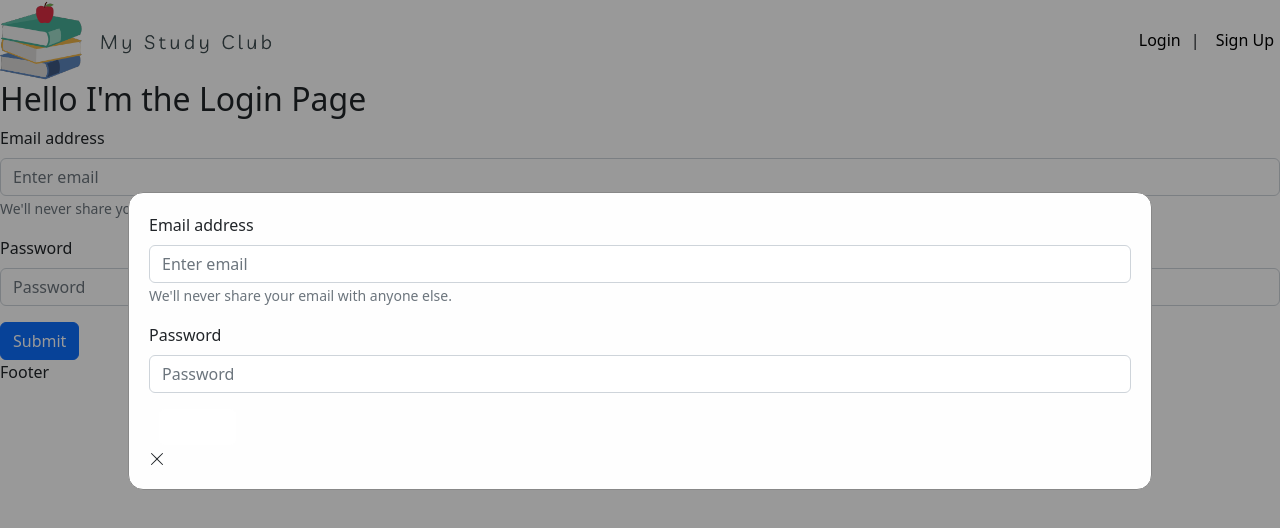
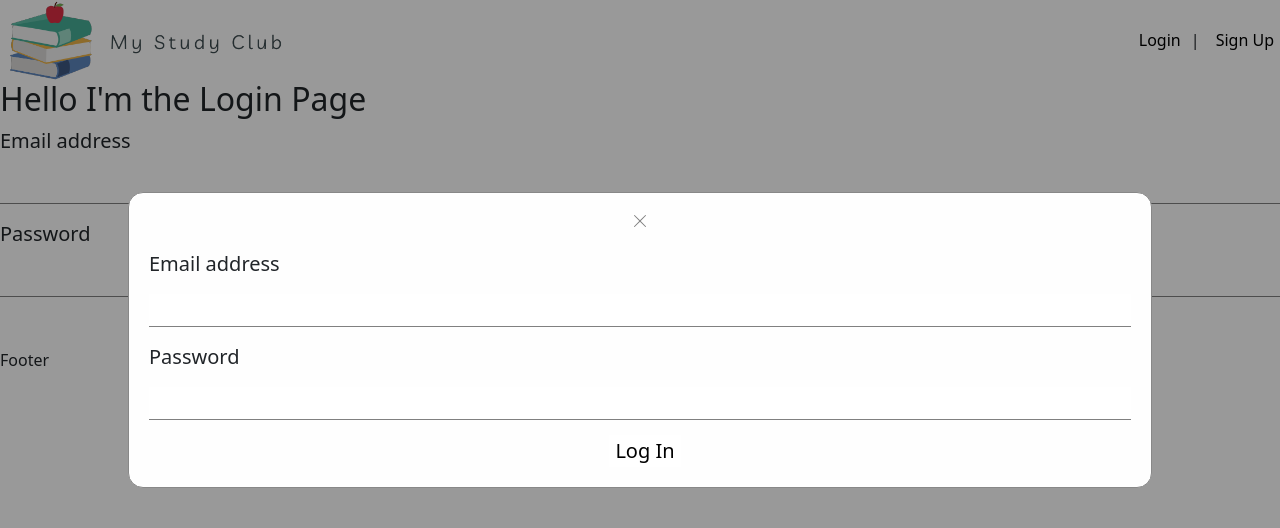
Before and after one commit to zlka/MyStudyClub_Front, a React (Create React App) app: page /login in a window 1280 px wide. Both pictures are taken after a click on the button "Login". Shown: the top 528 px of the page. Built offline with nearby package versions, Linux system fonts and the light colour scheme; a web font is replaced by a local one.

Commit message:
add styling to login form

```diff
--- a/src/Layout/Header/header.css
+++ b/src/Layout/Header/header.css
@@ -4,6 +4,7 @@
     display: flex;
     justify-content: space-between;
     align-items: center;
+    margin-left: 10px;
 
 }
 
@@ -21,7 +22,7 @@
 .registration button {
     border: none;
     margin-left: 10px;
-    background-color: white;;
+    background-color: white;
 }
 
 .modal {
@@ -45,10 +46,17 @@
     border: 1px solid #888;
     width: 80%;
     border-radius: 15px;
-
+    /* border: 2px solid red; */
   }
 
   .exit-btn:hover{
     color:red;
     cursor: pointer;
+    text-align: end;
   }
+  .exit-btn{
+    color:grey;
+    cursor: pointer;
+    width: 100%;
+    margin-bottom:20px;
+  }
--- a/src/Layout/Header/index.js
+++ b/src/Layout/Header/index.js
@@ -9,22 +9,22 @@ function Header(props) {
   const [dis , setDisplay] = useState("")
   const [hidden , setHidden] = useState(true)
 
-  function logMeOut() {
-    axios({
-      method: "POST",
-      url: "http://127.0.0.1:5000/logout"
-    })
+  // function logMeOut() {
+  //   axios({
+  //     method: "POST",
+  //     url: "http://127.0.0.1:5000/logout"
+  //   })
 
-    .then((response) => {
-      props.token()
-    }).catch((error) => {
-      if (error.response) {
-        console.warn(error.response)
-        console.warn(error.response.status)
-        console.warn(error.response.headers)
-      }
-    })
-  }
+  //   .then((response) => {
+  //     props.token()
+  //   }).catch((error) => {
+  //     if (error.response) {
+  //       console.warn(error.response)
+  //       console.warn(error.response.status)
+  //       console.warn(error.response.headers)
+  //     }
+  //   })
+  // }
 
   const openModal= () => {
     setDisplay("block")
@@ -46,17 +46,18 @@ function Header(props) {
         <button id="register" onClick={openModal}> Sign Up </button>
         {/* <button  onClick={logMeOut}>Logout </button> */}
 
-        <div className="modal" style={{display: dis}} hidden={hidden}>
+        <div className="modal" style={{display: dis}} hidden={!hidden}>
           <div className="login-modal">
-            <SignIn />
-            <XLg onClick={closeModal} className="exit-btn"/>
+          <XLg onClick={closeModal} className="exit-btn"/>
+          <SignUp />
           </div>
         </div>
 
-        <div className="modal" style={{display: dis}} hidden={!hidden}>
+        <div className="modal" style={{display: dis}} hidden={hidden}>
           <div className="register-modal">
-            <SignUp />
+
             <XLg onClick={closeModal} className="exit-btn"/>
+            <SignIn />
           </div>
         </div>
 
--- a/src/components/SignIn/index.js
+++ b/src/components/SignIn/index.js
@@ -2,6 +2,7 @@ import React, { useState } from 'react'
 import axios from 'axios';
 import Button from 'react-bootstrap/Button';
 import Form from 'react-bootstrap/Form';
+import './login.css'
 
 
 const SignIn = (props) => {
@@ -47,14 +48,36 @@ const SignIn = (props) => {
   return (
 
   <div>
-    <Form className='login'>
+
+
+
+<form className="login">
+    <label>Email address</label>
+      <input onChange={handleChange}
+        type="email"
+        text={loginForm.email}
+        name="email"
+        id="formInput"
+        value={loginForm.email} />
+     <label>Password</label>
+     <input onChange={handleChange}
+        type="password"
+        text={loginForm.password}
+        name="password"
+        id="formInput"
+        value={loginForm.password} />
+
+      <button id="submit" onClick={logMeIn}>Log In</button>
+    </form>
+    {/* <Form className='login'>
       <Form.Group className="mb-3" controlId="formBasicEmail">
-        <Form.Label>Email address</Form.Label>
+        <label>Email address</label>
         <Form.Control onChange={handleChange}
         type="email"
         text={loginForm.email}
         name="email"
-        placeholder="Enter email"
+        id="formInput"
+        // placeholder="Enter email"
         value={loginForm.email}/>
         <Form.Text className="text-muted" >
           We'll never share your email with anyone else.
@@ -67,34 +90,19 @@ const SignIn = (props) => {
         type="password"
         text={loginForm.password}
         name="password"
-        placeholder="Password"
+        id="formInput"
+        // placeholder="Password"
         value={loginForm.password}/>
-      </Form.Group>
+      </Form.Group> */}
       {/* <Form.Group className="mb-3" controlId="formBasicCheckbox">
         <Form.Check type="checkbox" label="Check me out" />
       </Form.Group> */}
-      <Button variant="primary" type="submit" onClick={logMeIn}>
+      {/* <Button variant="primary" type="submit" onClick={logMeIn}>
         Submit
       </Button>
-    </Form>
+    </Form> */}
 
-    {/* <h1>Login</h1>
-    <form className="login">
-      <input onChange={handleChange}
-        type="email"
-        text={loginForm.email}
-        name="email"
-        placeholder="Email"
-        value={loginForm.email} />
-      <input onChange={handleChange}
-        type="password"
-        text={loginForm.password}
-        name="password"
-        placeholder="Password"
-        value={loginForm.password} />
 
-      <button onClick={logMeIn}>Submit</button>
-    </form> */}
   </div>
   )
 }
--- /dev/null
+++ b/src/components/SignIn/login.css
@@ -0,0 +1,31 @@
+.login {
+    /* border: 2px solid pink; */
+    display: flex;
+    flex-direction: column;
+    gap: 15px;
+    font-size: 20px;
+}
+
+#formInput{
+    border: none;
+    border-bottom: 1px solid grey;
+    outline:none
+}
+#formInput:hover{
+    border-bottom: 1px solid #56cfe1;
+}
+
+#formInput:focus{
+    outline:none
+}
+
+#submit:hover{
+    background-color: whitesmoke;
+    border-radius: 15px;
+    width: fit-content
+
+}
+#submit{
+    width: fit-content;
+    align-self: center
+}
```
